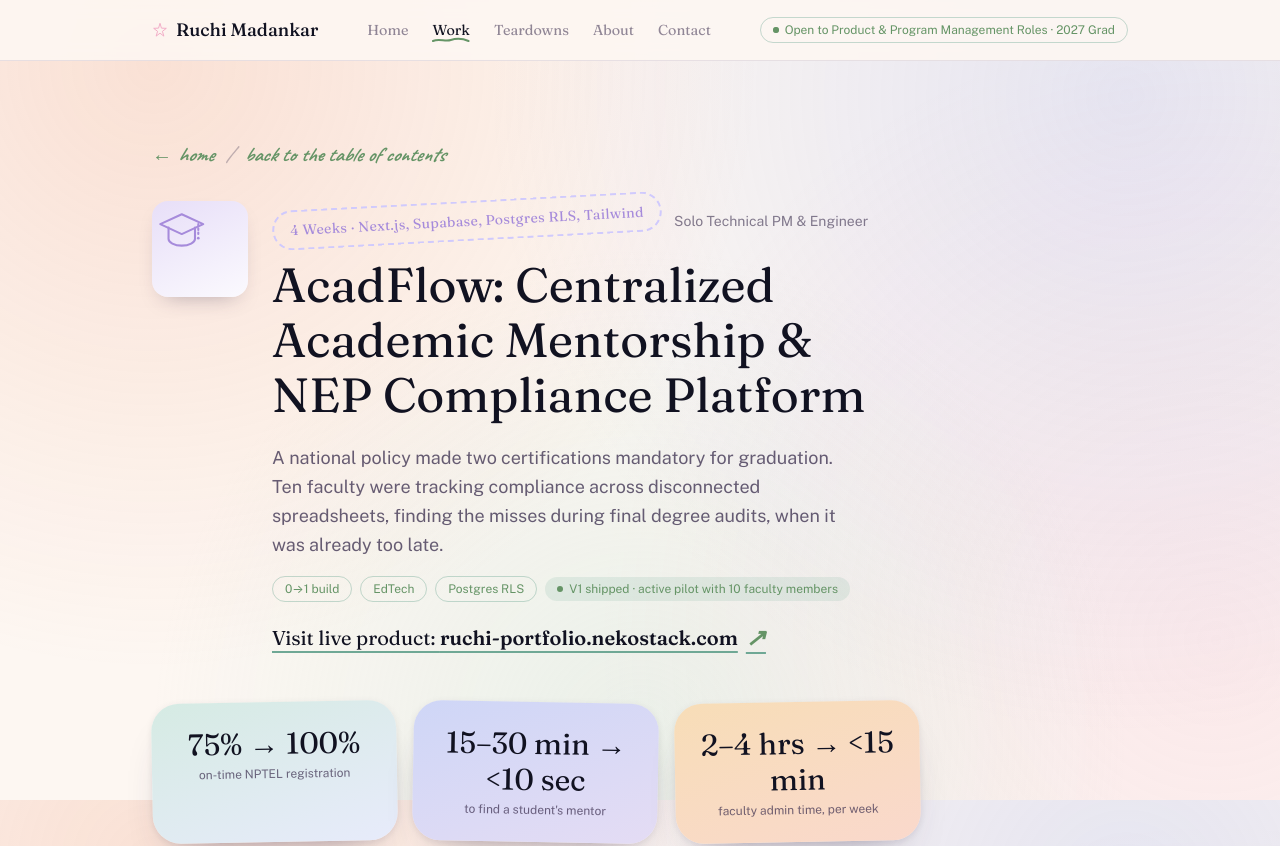
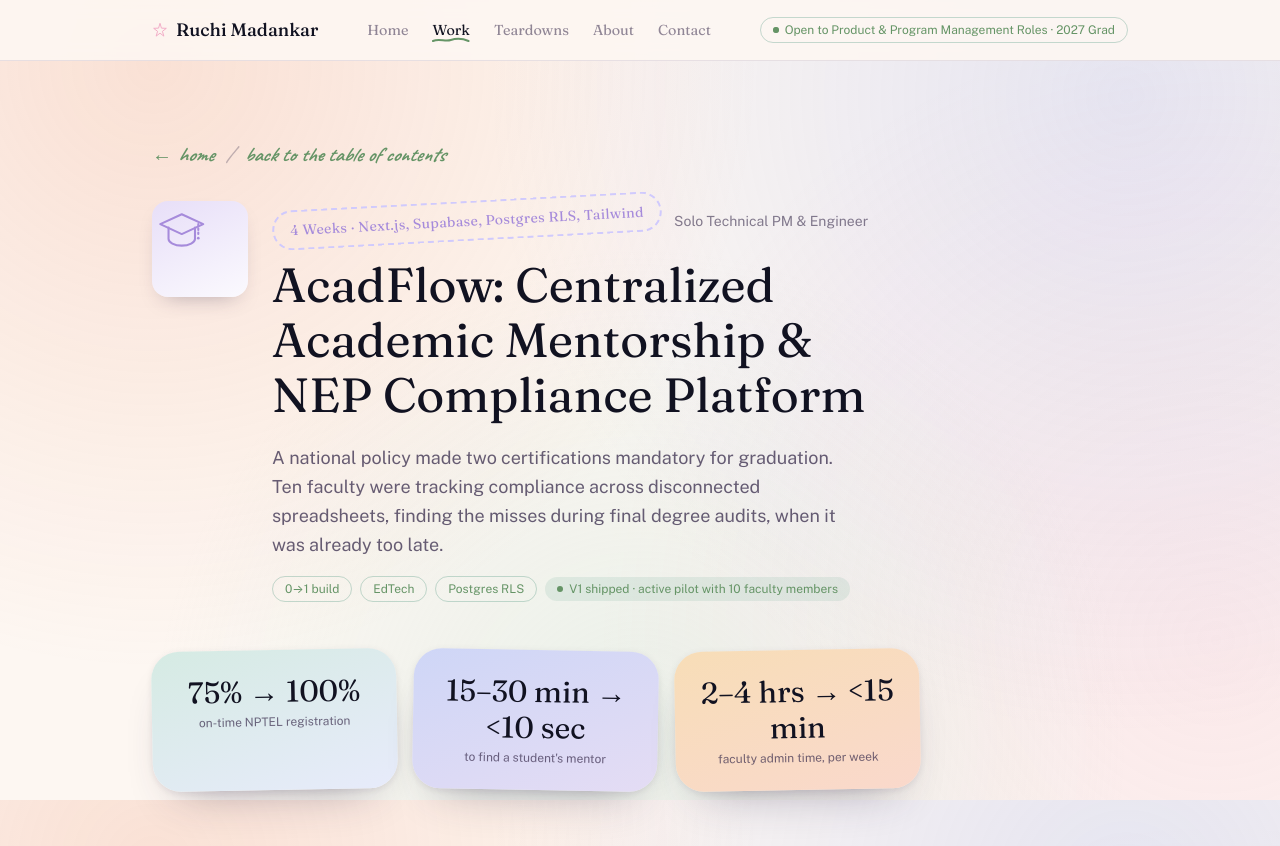
Before and after one commit to ruchi-dev25/ui-test, a React (Vite) app: page /work/academic-mentorship-platform in a window 1280 px wide. Shown: the top 846 px of the page. Built offline with nearby package versions, Linux system fonts and the light colour scheme; a web font is replaced by a local one.

Commit message:
Changes
Co-authored-by: ruchi-dev25 <205996373+ruchi-dev25@users.noreply.github.com>

```diff
--- a/src/data/projects.ts
+++ b/src/data/projects.ts
@@ -138,7 +138,6 @@ export const projects: Project[] = [
     role: "Solo Technical PM & Engineer",
     timeframe: "4 Weeks · Next.js, Supabase, Postgres RLS, Tailwind",
     status: "V1 shipped · active pilot with 10 faculty members",
-    liveUrl: "https://ruchi-portfolio.nekostack.com/",
     tags: ["0→1 build", "EdTech", "Postgres RLS"],
     teaser:
       "10 faculty, 25–30 students each, zero shared records, and a national policy that could quietly block a student's degree over a missed registration window.",
```
